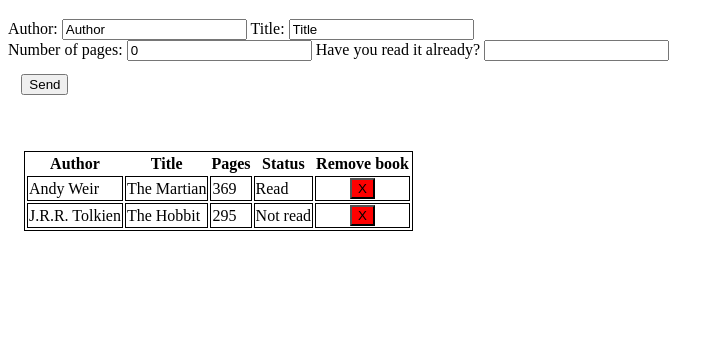
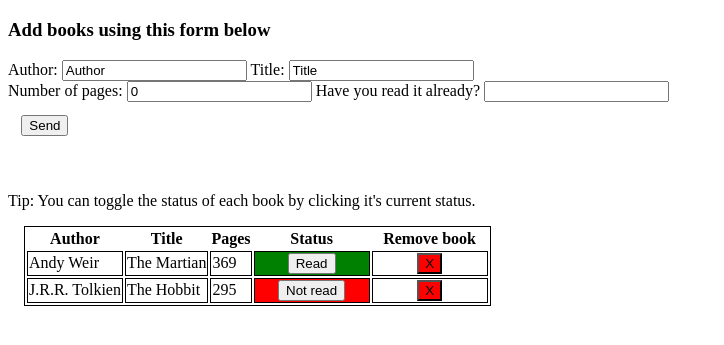
Before and after one commit to Damnedlag/project_library, a plain HTML site: page index.html in a window 1280 px wide. Shown: the part 61-406 px from the top of the page, without its empty margins (0-724 px from the left). Drawn offline with Linux system fonts and the light colour scheme.

Commit message:
Added button for status update and comments to organize js

```diff
--- a/index.html
+++ b/index.html
@@ -12,7 +12,7 @@
                 <!-- <button id="addBook">Add book</button> -->
 
                 <!-- form for books -->
-
+                <h3>Add books using this form below</h3>
                 <form id="form">
                     <label for="authorinput">Author:</label>
                     <input type="text" name="author" value='Author' id="authorinput">
@@ -35,6 +35,8 @@
                 </form>
                 <button id="send">Send</button>
 
+                <p>Tip: You can toggle the status of each book by clicking it's current status.</p>
+
                 <table id="books">
                     <tr>
                         <th>Author</th>
--- a/scripts.js
+++ b/scripts.js
@@ -2,15 +2,6 @@ let myLibrary = [];
 let titles = [];
 
 const booksTable = document.getElementById("books")
-
-const rmvBook = (removableTitle) => {
-    console.log(removableTitle)
-    let index = myLibrary.map(function(e) {return e.title }).indexOf(removableTitle);
-    myLibrary.splice(index,1);
-    let index2 = titles.indexOf(removableTitle);
-    titles.splice(index2,1);
-    }
-
 
 //constructor
 class Book {
@@ -25,45 +16,69 @@ class Book {
     addTable() {
         let row = booksTable.insertRow(1);
             row.id = this.title;
+
+            //remove book row buttons
             let rmvcell = row.insertCell(0);
             let rmvbutton = document.createElement('button')
             rmvcell.appendChild(rmvbutton);
             rmvcell.classList = "rmvcell"
             rmvbutton.classList = "rmvbutton"
             rmvbutton.textContent = "X";
+
+            //status-row buttons
+            let statuscell = row.insertCell(0);
+            let statusButton = document.createElement('button')
+            statuscell.appendChild(statusButton);
+            statuscell.classList = "statuscell"
+            statusButton.classList = "statusbutton";
+            statusButton.textContent = this.isread;
+            this.isread == "Read" ? statuscell.style.backgroundColor = "green" : statuscell.style.backgroundColor = "red"
+
+            //list rows
             let cell0 = row.insertCell(0);
-            cell0.innerHTML = this.isread;
+            cell0.innerHTML = this.pages;
             let cell1 = row.insertCell(0);
-            cell1.innerHTML = this.pages;
+            cell1.innerHTML = this.title;
             let cell2 = row.insertCell(0);
-            cell2.innerHTML = this.title;
-            let cell3 = row.insertCell(0);
-            cell3.innerHTML = this.author;
+            cell2.innerHTML = this.author;
 
+            //eventlisteners for the buttons in the list
             rmvbutton.addEventListener('click', e = () => {
                 let i = document.getElementById(this.title).rowIndex;
                 booksTable.deleteRow(i);
-                rmvBook(myLibrary, this.title)
+                rmvBook(this.title)
+            })
+            statusButton.addEventListener('click', e = () => {
+                this.isread == "Read" ? this.isread = "Not read" : this.isread = "Read";
+                statusButton.textContent = this.isread;
+                this.isread == "Read" ? statuscell.style.backgroundColor = "green" : statuscell.style.backgroundColor = "red"
             })
 
 
     }}
 
-// do stuff
-    function addBookToLibrary(title) {
+// ads books to the library
+ function addBookToLibrary(title) {
     myLibrary.push(title)
     title.addTable();
  }
+//removes book from the library
+ const rmvBook = (removableTitle) => {
+    console.log(removableTitle)
+    let index = myLibrary.map(function(e) {return e.title }).indexOf(removableTitle);
+    myLibrary.splice(index,1);
+    let index2 = titles.indexOf(removableTitle);
+    titles.splice(index2,1);
+}
 
+
+ //function to handle input from the form
 const addBook = document.getElementById('send')
-
 addBook.addEventListener('click', e = () => {
     let newAuthor = document.getElementById('authorinput').value;
     let newTitle = document.getElementById('titleinput').value;
     for (const title of titles) {
-        console.log(newTitle)
         if (newTitle === title) {
-            console.log(title)
             return alert("This book is already in the library!")}
     }
     let newPages = document.getElementById('pagesinput').value;
@@ -76,7 +91,7 @@ addBook.addEventListener('click', e = () => {
 
 
 
-
+//books for demo
 const hobbit = new Book('The Hobbit', 'J.R.R. Tolkien', 295, 'Not read')
 const martian = new Book('The Martian', 'Andy Weir', 369, "Read")
 
--- a/styles.css
+++ b/styles.css
@@ -17,7 +17,12 @@ td {
     margin: 0em
 }
 
-.rmvcell {
+.statusbutton {
+    margin: 0em;
+}
+
+.rmvcell, .statuscell {
+    min-width: 7em;
     text-align: center;
 }
 
```
